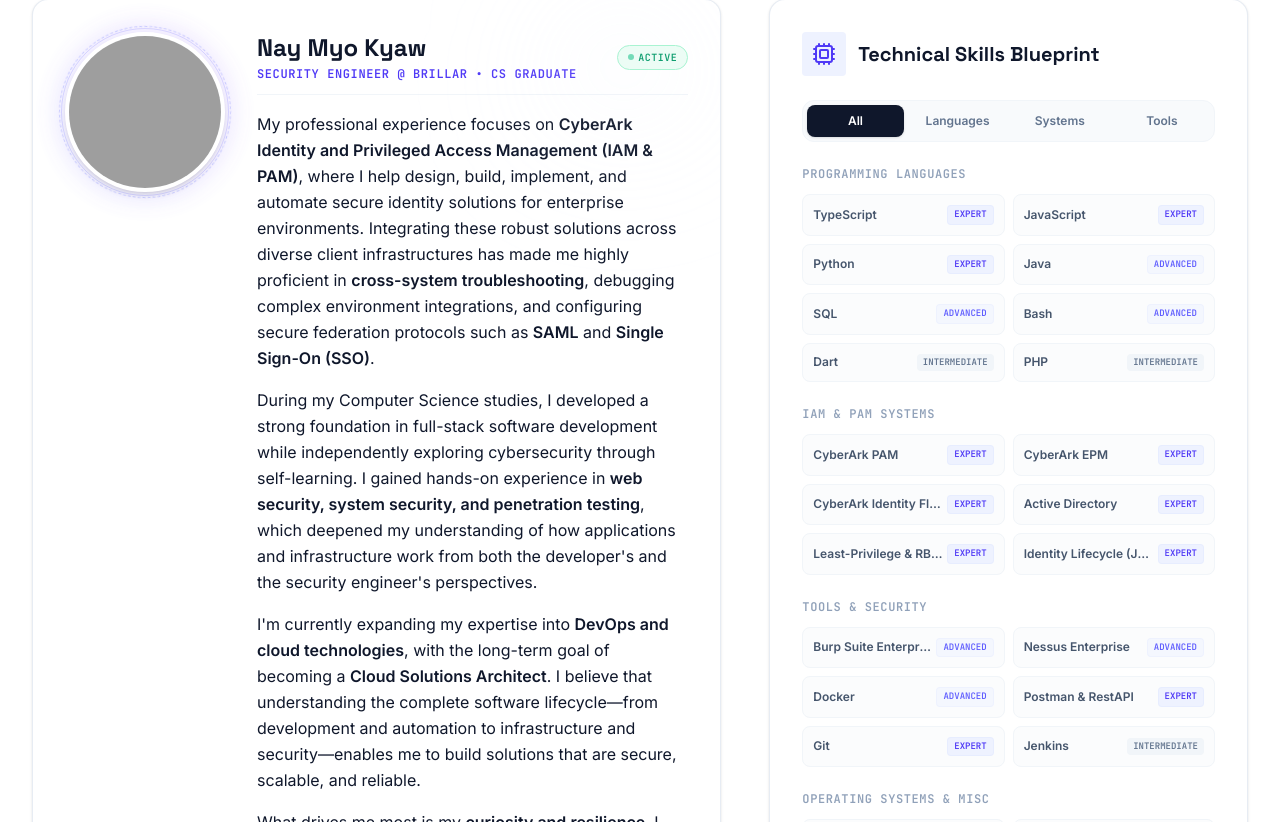
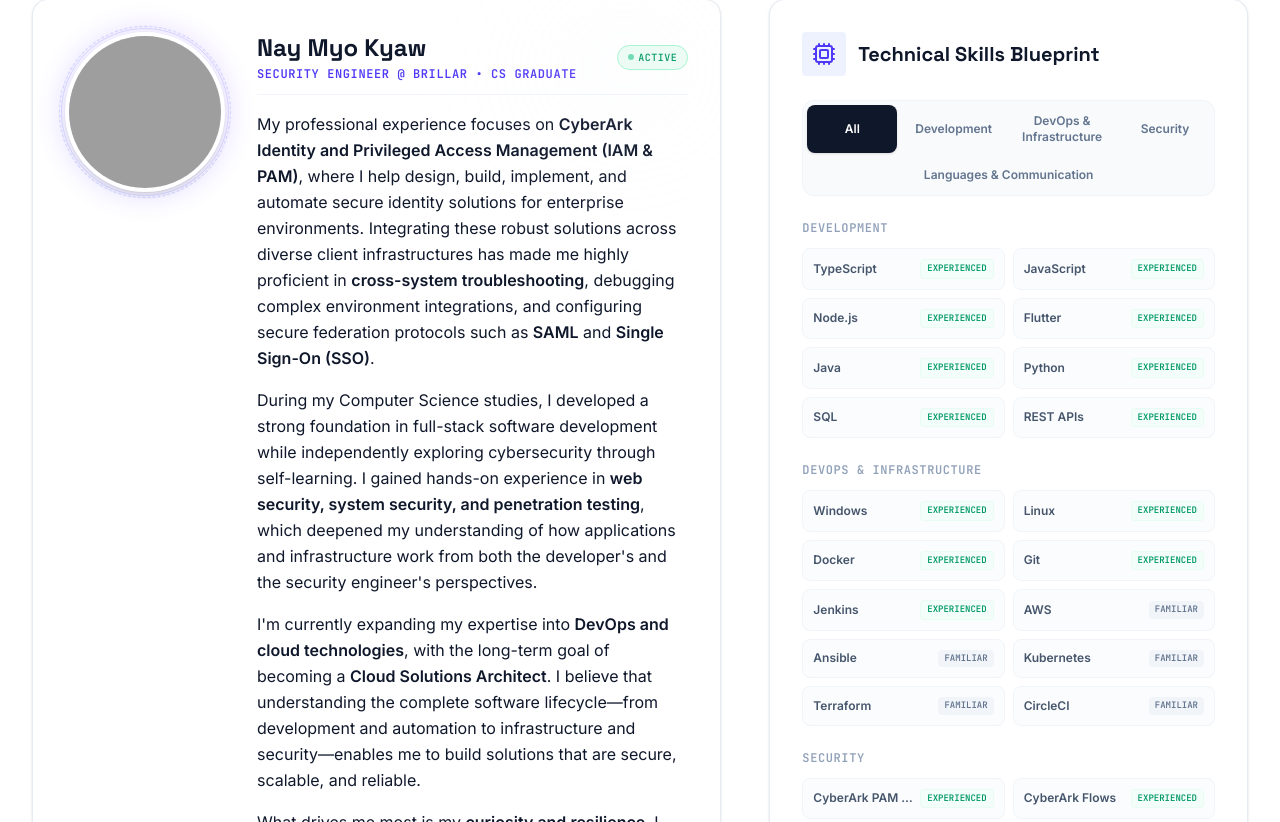
Before and after one commit to woodyyNMK/woodyyNMK.github.io, a React (Vite) app: page / in a window 1280 px wide. Shown: the part 1018-1840 px from the top of the page. Built offline with nearby package versions, Linux system fonts and the light colour scheme; grey boxes are pictures that could not be loaded.

Commit message:
[EDIT] skill blueprint

```diff
--- a/src/components/About.tsx
+++ b/src/components/About.tsx
@@ -4,7 +4,7 @@
 import { PERSONAL_INFO, SKILL_CATEGORIES } from '../data';
 
 export default function About() {
-  const [activeSkillCategory, setActiveSkillCategory] = useState<'all' | 'languages' | 'systems' | 'tools'>('all');
+  const [activeSkillCategory, setActiveSkillCategory] = useState<'all' | 'Development' | 'DevOps & Infrastructure' | 'Security' | 'Languages & Communication'>('all');
   const [imageError, setImageError] = useState(false);
 
   // Filter skills based on chosen category
@@ -165,7 +165,7 @@
 
             {/* Filter Buttons */}
             <div className="flex flex-wrap gap-1.5 mb-6 bg-slate-50 p-1 rounded-xl border border-slate-100">
-              {(['all', 'languages', 'systems', 'tools'] as const).map((cat) => (
+              {(['all', ...SKILL_CATEGORIES.map(cat => cat.category)] as const).map((cat) => (
                 <button
                   key={cat}
                   onClick={() => setActiveSkillCategory(cat)}
@@ -198,10 +198,8 @@
                         </span>
                         <span
                           className={`text-[9px] font-mono uppercase px-1.5 py-0.5 rounded shrink-0 font-bold ${
-                            skill.level === 'Expert'
-                              ? 'bg-indigo-50 text-indigo-600 border border-indigo-100/50'
-                              : skill.level === 'Advanced'
-                              ? 'bg-indigo-50/50 text-indigo-500 border border-indigo-100/30'
+                            skill.level === 'Experienced'
+                              ? 'bg-emerald-50/50 text-emerald-600 border border-emerald-100/30'
                               : 'bg-slate-100 text-slate-500'
                           }`}
                         >
--- a/src/data.ts
+++ b/src/data.ts
@@ -59,7 +59,7 @@
     id: 'proj-tryon',
     title: 'Virtual Clothing Try-on Platform',
     description: 'AI-powered fashion tech system integrating 3D avatar generation, virtual try-on, wardrobe management, and ML-based recommendations.',
-    longDescription: 'A comprehensive fashion-tech platform combining mobile capabilities with computer vision and machine learning. Features 3D avatar generation, 2D virtual try-ons, and detailed clothing wardrobe organization. Built dual intelligence recommendation engines including image-based similarity search using InceptionV3, and natural language search powered by Sentence Transformers.',
+    longDescription: 'A comprehensive fashion-tech platform combining mobile capabilities with computer vision and machine Familiar. Features 3D avatar generation, 2D virtual try-ons, and detailed clothing wardrobe organization. Built dual intelligence recommendation engines including image-based similarity search using InceptionV3, and natural language search powered by Sentence Transformers.',
     category: 'AI Integrated',
     tags: ['University Project', 'Mobile', 'Full Stack'],
     techStack: ['React.js', 'Flutter', 'Flask', 'Node.js', 'MongoDB', 'Firebase Auth', 'InceptionV3', 'Sentence Transformers', 'Gemini API', 'Power BI'],
@@ -175,51 +175,52 @@
 
 export const SKILL_CATEGORIES: SkillCategory[] = [
   {
-    title: 'Programming Languages',
-    category: 'languages',
+    title: 'Development',
+    category: 'Development',
     skills: [
-      { name: 'TypeScript', level: 'Expert' },
-      { name: 'JavaScript', level: 'Expert' },
-      { name: 'Python', level: 'Expert' },
-      { name: 'Java', level: 'Advanced' },
-      { name: 'SQL', level: 'Advanced' },
-      { name: 'Bash', level: 'Advanced' },
-      { name: 'Dart', level: 'Intermediate' },
-      { name: 'PHP', level: 'Intermediate' }
+      { name: 'TypeScript', level: 'Experienced' },
+      { name: 'JavaScript', level: 'Experienced' },
+      { name: 'Node.js', level: 'Experienced' },
+      { name: 'Flutter', level: 'Experienced' },
+      { name: 'Java', level: 'Experienced' },
+      { name: 'Python', level: 'Experienced' },
+      { name: 'SQL', level: 'Experienced' },
+      { name: 'REST APIs', level: 'Experienced' },
     ]
   },
   {
-    title: 'IAM & PAM Systems',
-    category: 'systems',
+    title: 'DevOps & Infrastructure',
+    category: 'DevOps & Infrastructure',
     skills: [
-      { name: 'CyberArk PAM', level: 'Expert' },
-      { name: 'CyberArk EPM', level: 'Expert' },
-      { name: 'CyberArk Identity Flows', level: 'Expert' },
-      { name: 'Active Directory', level: 'Expert' },
-      { name: 'Least-Privilege & RBAC', level: 'Expert' },
-      { name: 'Identity Lifecycle (JML)', level: 'Expert' }
+      { name: 'Windows', level: 'Experienced' },
+      { name: 'Linux', level: 'Experienced' },
+      { name: 'Docker', level: 'Experienced' },
+      { name: 'Git', level: 'Experienced' },
+      { name: 'Jenkins', level: 'Experienced' },
+      { name: 'AWS', level: 'Familiar' },
+      { name: 'Ansible', level: 'Familiar' },
+      { name: 'Kubernetes', level: 'Familiar' },
+      { name: 'Terraform', level: 'Familiar' },
+      { name: 'CircleCI', level: 'Familiar' },
     ]
   },
   {
-    title: 'Tools & Security',
-    category: 'tools',
+    title: 'Security',
+    category: 'Security',
     skills: [
-      { name: 'Burp Suite Enterprise', level: 'Advanced' },
-      { name: 'Nessus Enterprise', level: 'Advanced' },
-      { name: 'Docker', level: 'Advanced' },
-      { name: 'Postman & RestAPI', level: 'Expert' },
-      { name: 'Git', level: 'Expert' },
-      { name: 'Jenkins', level: 'Intermediate' }
+      { name: 'CyberArk PAM & IAM', level: 'Experienced' },
+        { name: 'CyberArk Flows', level: 'Experienced' },
+        { name: 'Identity Lifecycle Management', level: 'Experienced' },
+        { name: 'Burp Suite', level: 'Experienced' },
     ]
   },
   {
-    title: 'Operating Systems & Misc',
-    category: 'systems',
+    title: 'Languages & Communication',
+    category: 'Languages & Communication',
     skills: [
-      { name: 'Linux (Ubuntu/Debian/CentOS)', level: 'Expert' },
-      { name: 'Windows Server', level: 'Expert' },
-      { name: 'English (Fluent)', level: 'Advanced' },
-      { name: 'Burmese (Native)', level: 'Expert' }
+      { name: 'English', level: 'Experienced' },
+        { name: 'Burmese', level: 'Experienced' },
+        { name: 'Thai', level: 'Familiar' },
     ]
   }
 ];
--- a/src/types.ts
+++ b/src/types.ts
@@ -37,6 +37,6 @@
 
 export interface SkillCategory {
   title: string;
-  skills: { name: string; level: 'Expert' | 'Advanced' | 'Intermediate' }[];
-  category: 'languages' | 'systems' | 'tools' | 'frameworks';
+  skills: { name: string; level: 'Experienced' | 'Familiar'}[];
+  category: 'Development' | 'DevOps & Infrastructure' | 'Security' | 'Languages & Communication';
 }
```
Also changed, not shown: 6 other files (tests, documents, lock files or other folders).
